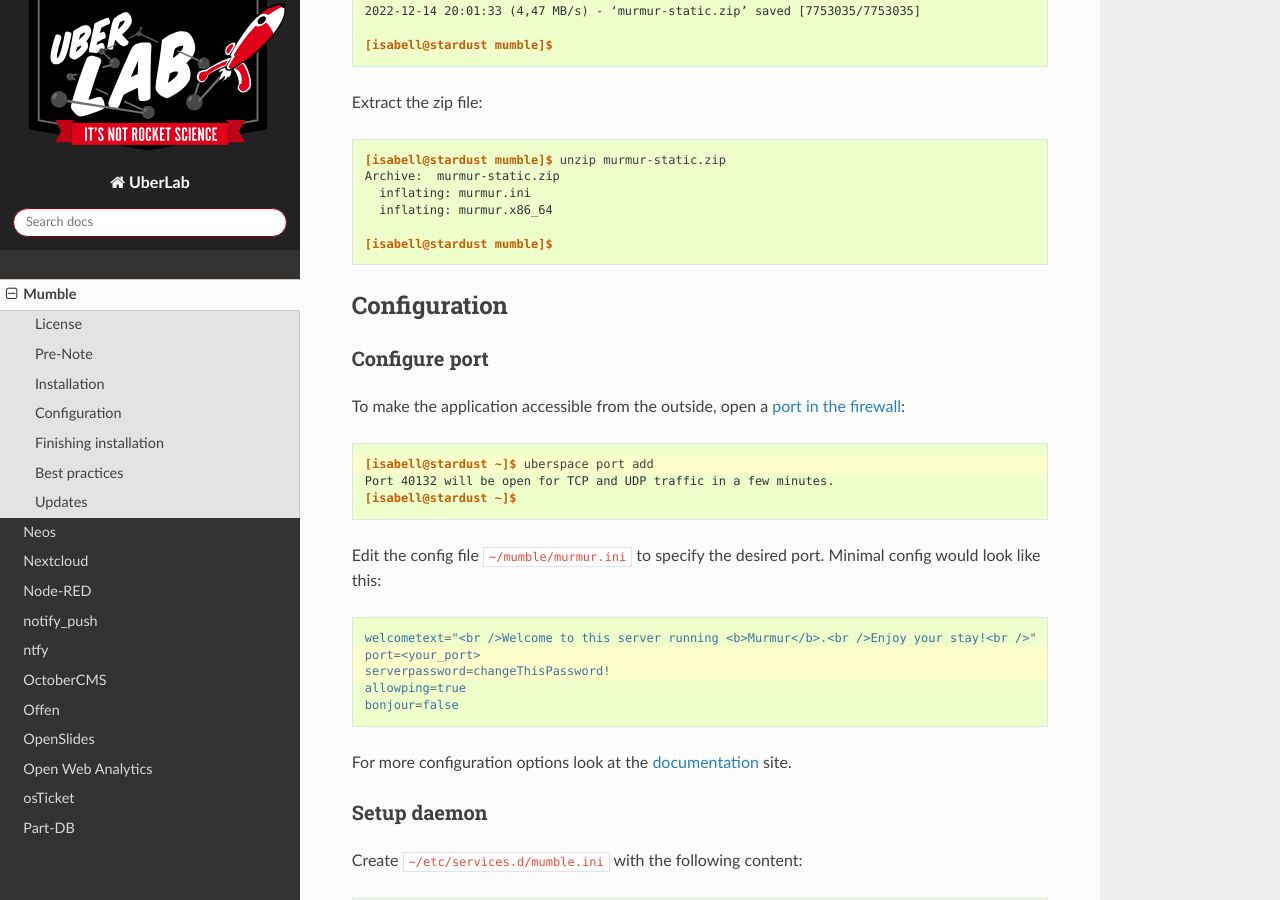
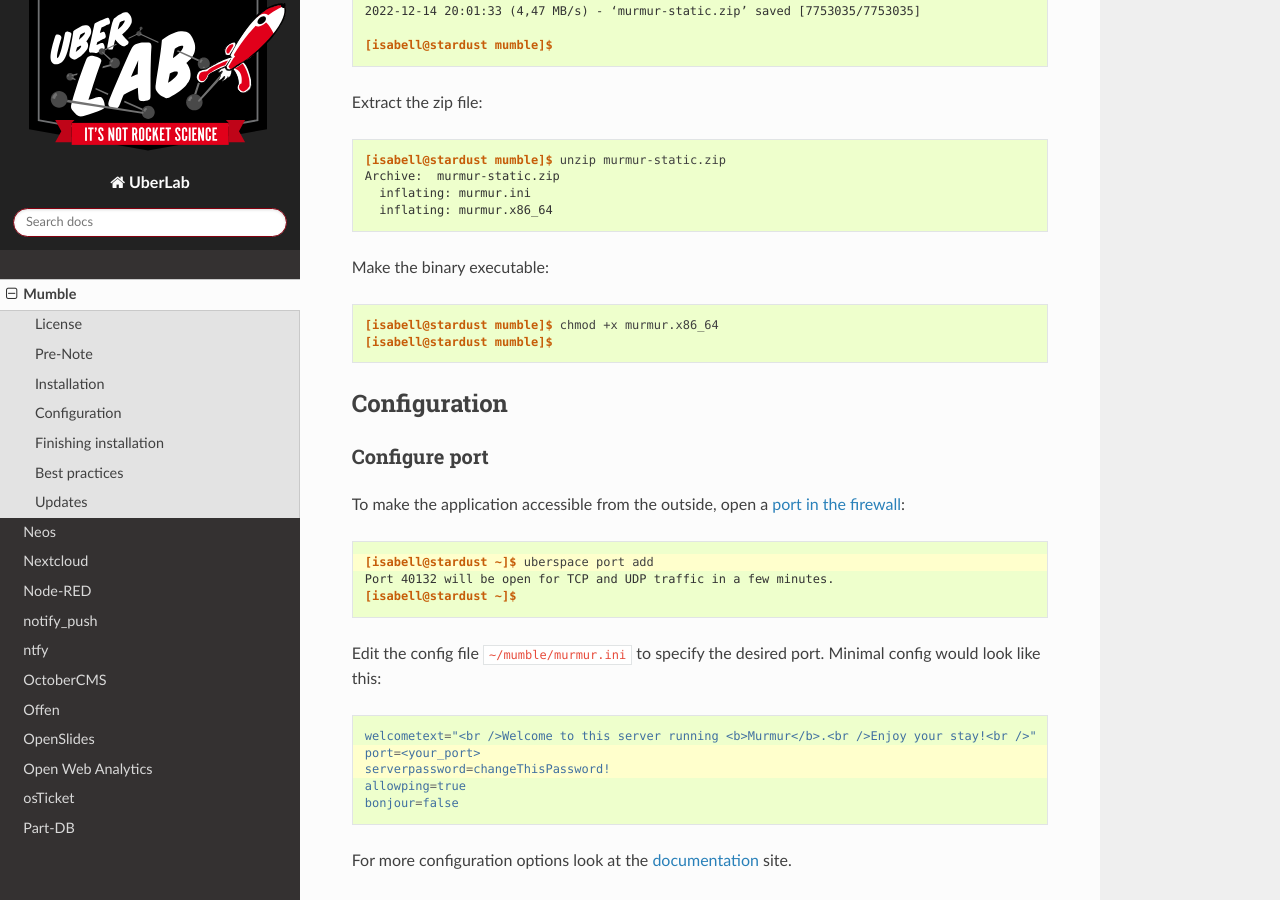
Before and after one commit to Uberspace/lab, a Sphinx documentation site: the page built from source/guide_mumble.rst, in a window 1280 px wide and 900 px high, scrolled down 2524 px. Built offline with Sphinx 7.4.7 and the Read the Docs theme 2.0.0, drawn with Linux system fonts in a browser that asks for light colours.

Commit message:
mumble: make binary executable

```diff
--- a/source/guide_mumble.rst
+++ b/source/guide_mumble.rst
@@ -84,6 +84,14 @@
     inflating: murmur.ini
     inflating: murmur.x86_64
 
+
+
+Make the binary executable:
+
+
+.. code-block:: console
+
+  [isabell@stardust mumble]$ chmod +x murmur.x86_64
   [isabell@stardust mumble]$
 
 
```
